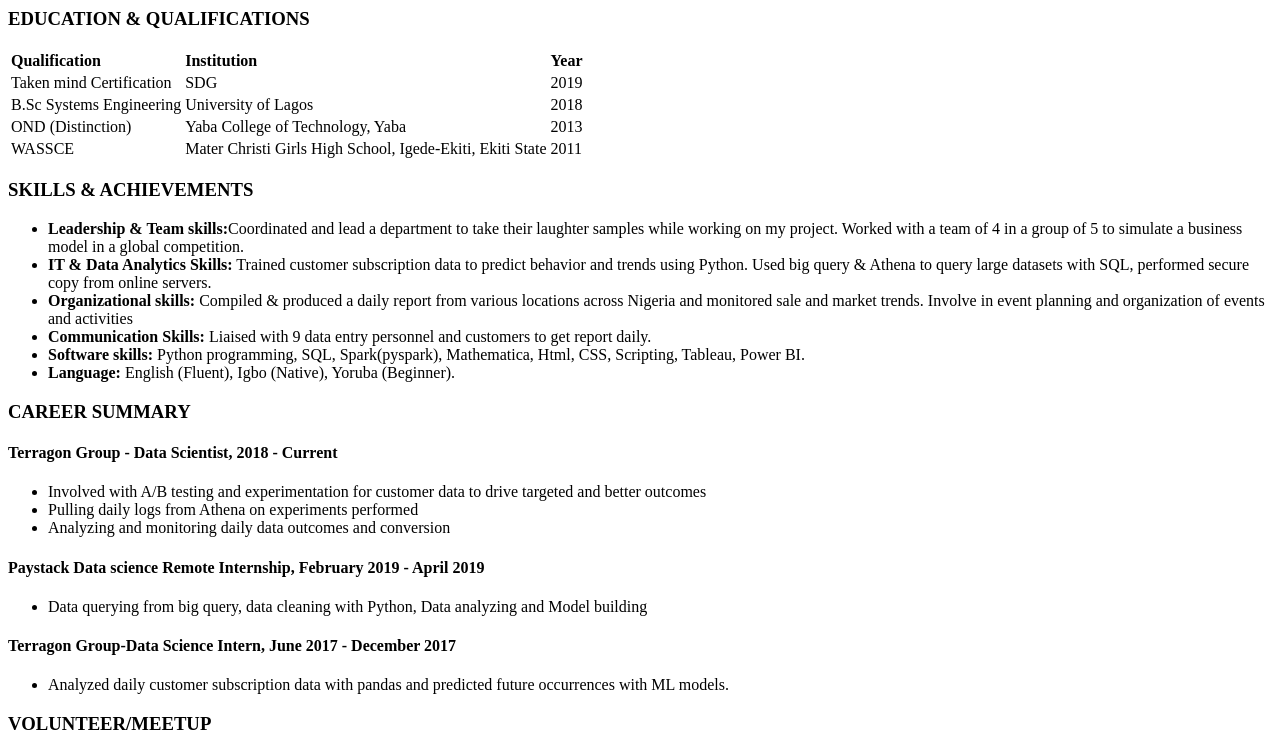
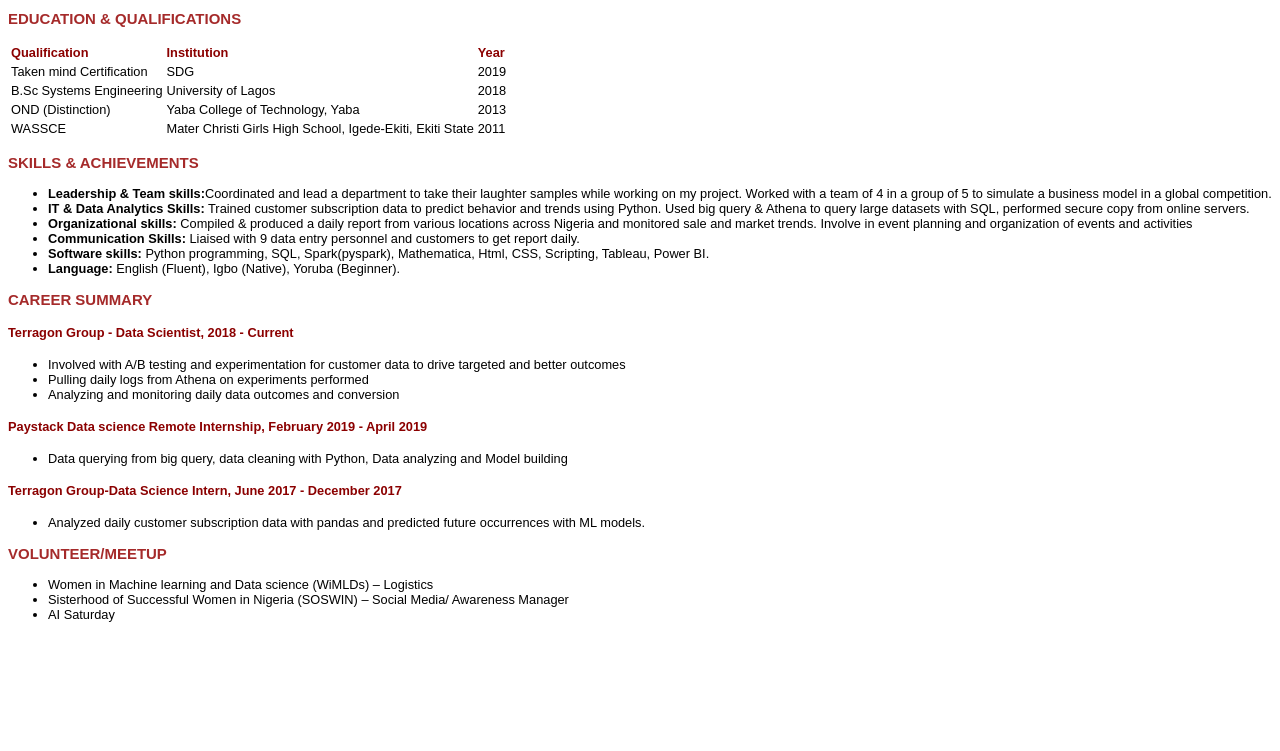
Before and after one commit to linda-oranya/mypage_hngproj, a plain HTML site: page linda.html in a window 1280 px wide. Shown: the part 338-1089 px from the top of the page. After the commit the page ends 973 px from the top, so only its background shows below. Drawn offline with Linux system fonts and the light colour scheme.

Commit message:
Add files via upload
Added styling to my page with css.

```diff
--- /dev/null
+++ b/linda.css
@@ -0,0 +1,32 @@
+body{
+    max-width: 1500px;
+    max-height: 1000px;
+    font-family: sans-serif;
+    font-size: 10px;
+    font-size: 0.8rem;
+}
+
+#header{
+    background-color: mistyrose;
+    color: brown;
+    font-size: 0.65rem;
+
+}
+
+#header a:hover{
+    color: red;
+
+}
+
+#skills{
+    color: brown
+}
+#heading{
+    color: darkred
+}
+#companyname{
+    color: darkred
+}
+#jobrole{
+    color: darkred
+}
--- a/linda.html
+++ b/linda.html
@@ -1,4 +1,5 @@
 <!DOCTYPE html>
+<link rel="stylesheet" href="linda.css" type="text/css" />
 <head>
     <title></title>
 </head>
@@ -13,7 +14,7 @@
 <div class="left">
 </div>
 <div class='right'>
-    <h3>EDUCATION & QUALIFICATIONS</h3>
+    <h3 id="skills">EDUCATION & QUALIFICATIONS</h3>
 <p>
     <table>
         <tr id="heading">
@@ -43,7 +44,7 @@
         </tr>
     </table>
 </p>
-<h3>SKILLS & ACHIEVEMENTS</h3>
+<h3 id="skills">SKILLS & ACHIEVEMENTS</h3>
 <p>
     <ul>
         <li><strong>Leadership & Team skills:</strong>Coordinated and lead a department to take their laughter samples while working on my project. Worked with a team of 4 in a group of 5 to simulate a business model in a global competition.</li>
@@ -54,9 +55,9 @@
         <li><strong>Language: </strong>English (Fluent), Igbo (Native), Yoruba (Beginner).</li>
     </ul>
 </p>
-<h3>CAREER SUMMARY</h3>
-<h4 id='company name'>Terragon Group - Data Scientist, 2018 - Current</h4>
-<p id='job role'></p>
+<h3 id="skills">CAREER SUMMARY</h3>
+<h4 id='companyname'>Terragon Group - Data Scientist, 2018 - Current</h4>
+<p id='jobrole'></p>
 <p>
     <ul>
         <li>Involved with A/B testing and experimentation for customer data to drive targeted and better outcomes</li>
@@ -64,21 +65,21 @@
         <li>Analyzing and monitoring daily data outcomes and conversion</li>
     </ul>
 </p>
-<h4 id='company name'>Paystack Data science Remote Internship, February 2019 - April 2019</h4>
-<p id='job role'></p>
+<h4 id='companyname'>Paystack Data science Remote Internship, February 2019 - April 2019</h4>
+<p id='jobrole'></p>
 <p>
     <ul>
         <li>Data querying from big query, data cleaning with Python, Data analyzing and Model building</li>
     </ul>
 </p>
-<h4 id='company name'>Terragon Group-Data Science Intern, June 2017 - December 2017</h4>
-<p id='job role'></p>
+<h4 id='companyname'>Terragon Group-Data Science Intern, June 2017 - December 2017</h4>
+<p id='jobrole'></p>
 <p>
     <ul>
         <li>Analyzed daily customer subscription data with pandas and predicted future occurrences with ML models.</li>
     </ul>
 </p>
-<h3>VOLUNTEER/MEETUP</h3>
+<h3 id="skills">VOLUNTEER/MEETUP</h3>
 <p>
     <ul>
         <li>Women in Machine learning and Data science (WiMLDs) – Logistics</li>
```
